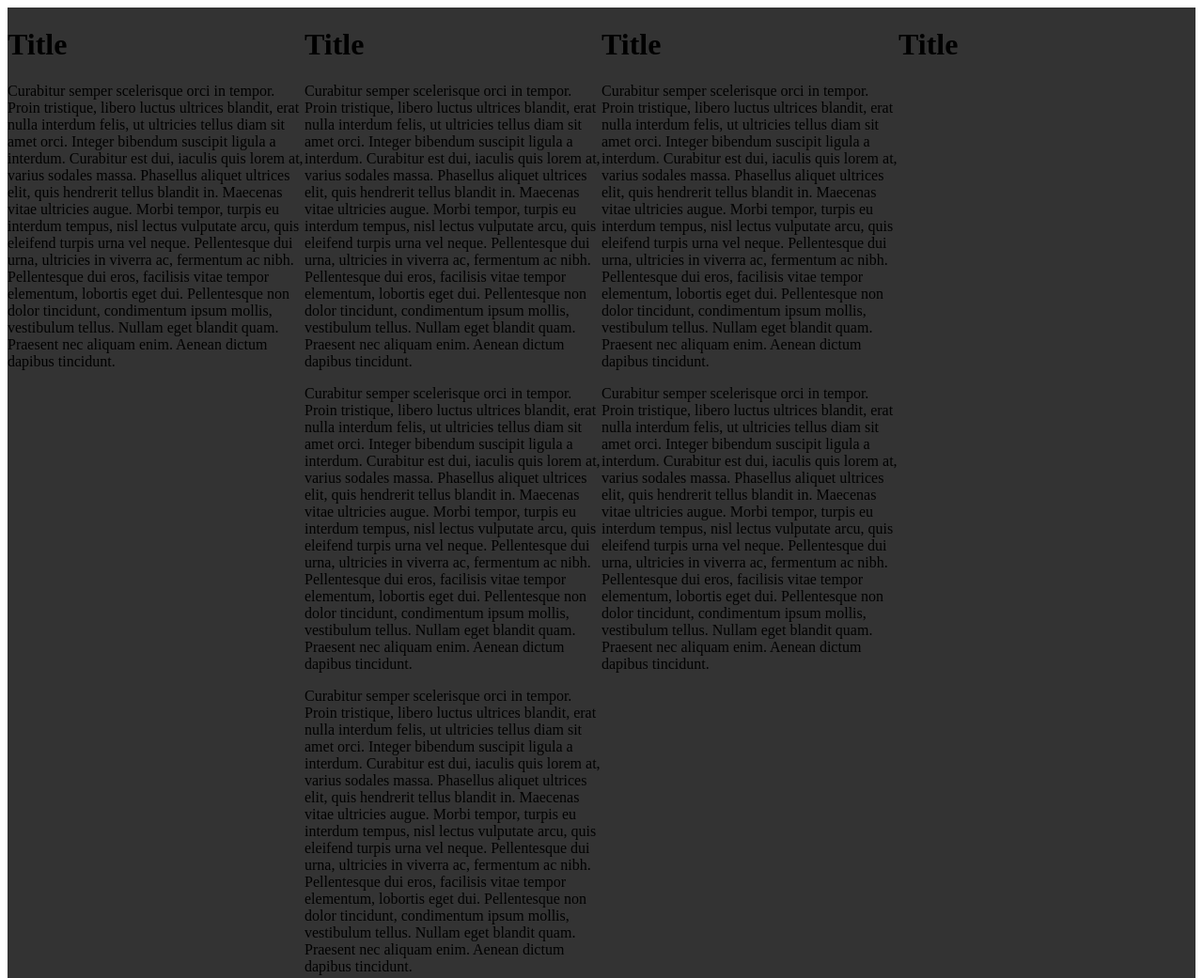
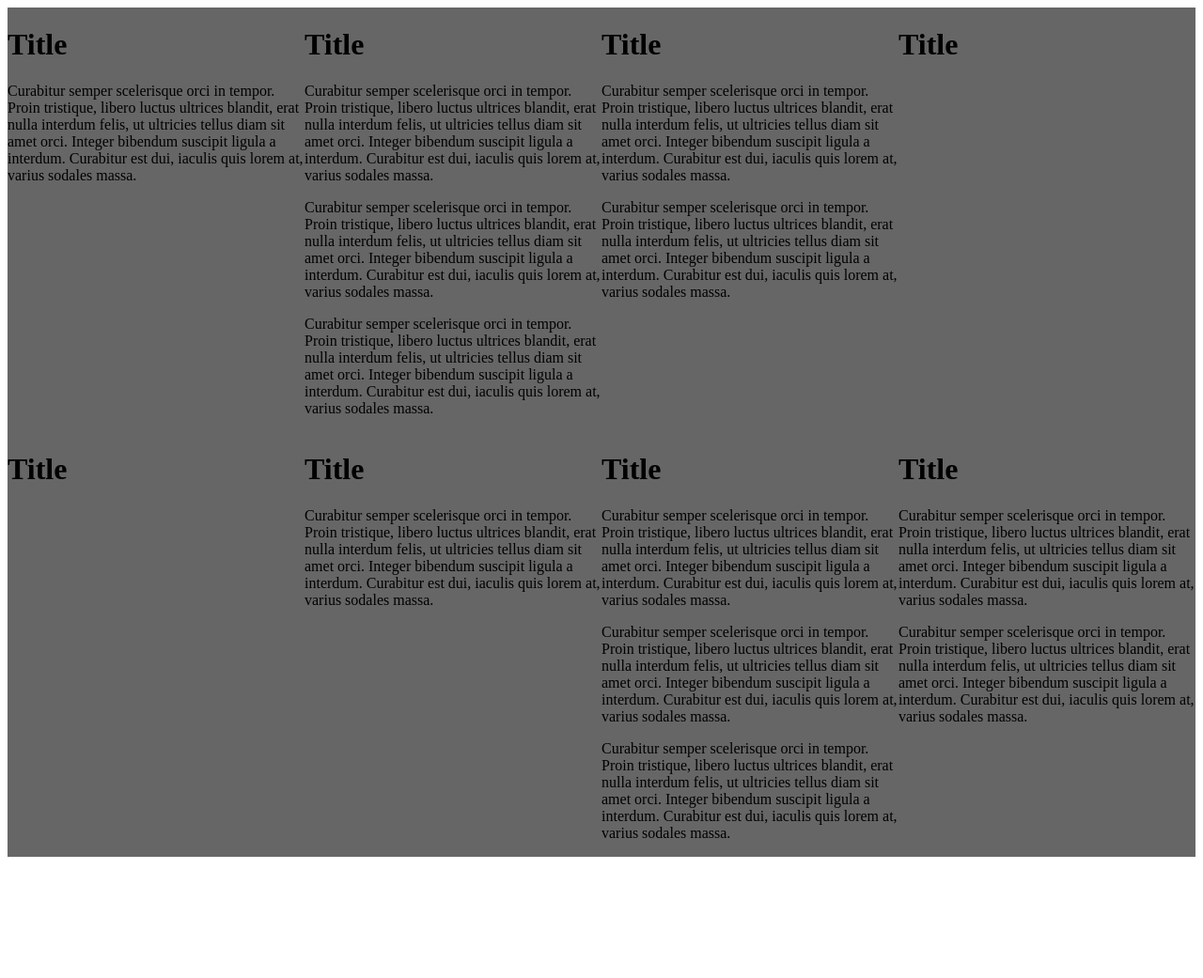
Before and after one commit to JorisPhilipsen/JQueryEqualHeight, a plain HTML site: page index.html in a window 1280 px wide. Shown: the top 1041 px of the page at 94% size. After the commit the page ends 912 px from the top, so only its background shows below. Drawn offline with nearby package versions, Linux system fonts and the light colour scheme.

Commit message:
Reworked

```diff
--- a/index.html
+++ b/index.html
@@ -11,7 +11,7 @@
         <meta name="viewport" content="width=device-width, initial-scale=1">
         <style type="text/css">
             #container {width: 100%;}
-            .column {width: 25%; float: left; background: #333;}
+            .column {width: 25%; float: left; background: #666;}
         </style>
     </head>
     <body>
@@ -19,21 +19,39 @@
         <div id="container">
             <div class="column">
                 <h1>Title</h1>
-                <p> Curabitur semper scelerisque orci in tempor. Proin tristique, libero luctus ultrices blandit, erat nulla interdum felis, ut ultricies tellus diam sit amet orci. Integer bibendum suscipit ligula a interdum. Curabitur est dui, iaculis quis lorem at, varius sodales massa. Phasellus aliquet ultrices elit, quis hendrerit tellus blandit in. Maecenas vitae ultricies augue. Morbi tempor, turpis eu interdum tempus, nisl lectus vulputate arcu, quis eleifend turpis urna vel neque. Pellentesque dui urna, ultricies in viverra ac, fermentum ac nibh. Pellentesque dui eros, facilisis vitae tempor elementum, lobortis eget dui. Pellentesque non dolor tincidunt, condimentum ipsum mollis, vestibulum tellus. Nullam eget blandit quam. Praesent nec aliquam enim. Aenean dictum dapibus tincidunt. </p>
+                <p> Curabitur semper scelerisque orci in tempor. Proin tristique, libero luctus ultrices blandit, erat nulla interdum felis, ut ultricies tellus diam sit amet orci. Integer bibendum suscipit ligula a interdum. Curabitur est dui, iaculis quis lorem at, varius sodales massa. </p>
             </div>
             <div class="column">
                 <h1>Title</h1>
-                <p> Curabitur semper scelerisque orci in tempor. Proin tristique, libero luctus ultrices blandit, erat nulla interdum felis, ut ultricies tellus diam sit amet orci. Integer bibendum suscipit ligula a interdum. Curabitur est dui, iaculis quis lorem at, varius sodales massa. Phasellus aliquet ultrices elit, quis hendrerit tellus blandit in. Maecenas vitae ultricies augue. Morbi tempor, turpis eu interdum tempus, nisl lectus vulputate arcu, quis eleifend turpis urna vel neque. Pellentesque dui urna, ultricies in viverra ac, fermentum ac nibh. Pellentesque dui eros, facilisis vitae tempor elementum, lobortis eget dui. Pellentesque non dolor tincidunt, condimentum ipsum mollis, vestibulum tellus. Nullam eget blandit quam. Praesent nec aliquam enim. Aenean dictum dapibus tincidunt. </p>
-                <p> Curabitur semper scelerisque orci in tempor. Proin tristique, libero luctus ultrices blandit, erat nulla interdum felis, ut ultricies tellus diam sit amet orci. Integer bibendum suscipit ligula a interdum. Curabitur est dui, iaculis quis lorem at, varius sodales massa. Phasellus aliquet ultrices elit, quis hendrerit tellus blandit in. Maecenas vitae ultricies augue. Morbi tempor, turpis eu interdum tempus, nisl lectus vulputate arcu, quis eleifend turpis urna vel neque. Pellentesque dui urna, ultricies in viverra ac, fermentum ac nibh. Pellentesque dui eros, facilisis vitae tempor elementum, lobortis eget dui. Pellentesque non dolor tincidunt, condimentum ipsum mollis, vestibulum tellus. Nullam eget blandit quam. Praesent nec aliquam enim. Aenean dictum dapibus tincidunt. </p>
-                <p> Curabitur semper scelerisque orci in tempor. Proin tristique, libero luctus ultrices blandit, erat nulla interdum felis, ut ultricies tellus diam sit amet orci. Integer bibendum suscipit ligula a interdum. Curabitur est dui, iaculis quis lorem at, varius sodales massa. Phasellus aliquet ultrices elit, quis hendrerit tellus blandit in. Maecenas vitae ultricies augue. Morbi tempor, turpis eu interdum tempus, nisl lectus vulputate arcu, quis eleifend turpis urna vel neque. Pellentesque dui urna, ultricies in viverra ac, fermentum ac nibh. Pellentesque dui eros, facilisis vitae tempor elementum, lobortis eget dui. Pellentesque non dolor tincidunt, condimentum ipsum mollis, vestibulum tellus. Nullam eget blandit quam. Praesent nec aliquam enim. Aenean dictum dapibus tincidunt. </p>
+                <p> Curabitur semper scelerisque orci in tempor. Proin tristique, libero luctus ultrices blandit, erat nulla interdum felis, ut ultricies tellus diam sit amet orci. Integer bibendum suscipit ligula a interdum. Curabitur est dui, iaculis quis lorem at, varius sodales massa. </p>
+                <p> Curabitur semper scelerisque orci in tempor. Proin tristique, libero luctus ultrices blandit, erat nulla interdum felis, ut ultricies tellus diam sit amet orci. Integer bibendum suscipit ligula a interdum. Curabitur est dui, iaculis quis lorem at, varius sodales massa. </p>
+                <p> Curabitur semper scelerisque orci in tempor. Proin tristique, libero luctus ultrices blandit, erat nulla interdum felis, ut ultricies tellus diam sit amet orci. Integer bibendum suscipit ligula a interdum. Curabitur est dui, iaculis quis lorem at, varius sodales massa. </p>
             </div>
             <div class="column">
                 <h1>Title</h1>
-                <p> Curabitur semper scelerisque orci in tempor. Proin tristique, libero luctus ultrices blandit, erat nulla interdum felis, ut ultricies tellus diam sit amet orci. Integer bibendum suscipit ligula a interdum. Curabitur est dui, iaculis quis lorem at, varius sodales massa. Phasellus aliquet ultrices elit, quis hendrerit tellus blandit in. Maecenas vitae ultricies augue. Morbi tempor, turpis eu interdum tempus, nisl lectus vulputate arcu, quis eleifend turpis urna vel neque. Pellentesque dui urna, ultricies in viverra ac, fermentum ac nibh. Pellentesque dui eros, facilisis vitae tempor elementum, lobortis eget dui. Pellentesque non dolor tincidunt, condimentum ipsum mollis, vestibulum tellus. Nullam eget blandit quam. Praesent nec aliquam enim. Aenean dictum dapibus tincidunt. </p>
-                <p> Curabitur semper scelerisque orci in tempor. Proin tristique, libero luctus ultrices blandit, erat nulla interdum felis, ut ultricies tellus diam sit amet orci. Integer bibendum suscipit ligula a interdum. Curabitur est dui, iaculis quis lorem at, varius sodales massa. Phasellus aliquet ultrices elit, quis hendrerit tellus blandit in. Maecenas vitae ultricies augue. Morbi tempor, turpis eu interdum tempus, nisl lectus vulputate arcu, quis eleifend turpis urna vel neque. Pellentesque dui urna, ultricies in viverra ac, fermentum ac nibh. Pellentesque dui eros, facilisis vitae tempor elementum, lobortis eget dui. Pellentesque non dolor tincidunt, condimentum ipsum mollis, vestibulum tellus. Nullam eget blandit quam. Praesent nec aliquam enim. Aenean dictum dapibus tincidunt. </p>
+                <p> Curabitur semper scelerisque orci in tempor. Proin tristique, libero luctus ultrices blandit, erat nulla interdum felis, ut ultricies tellus diam sit amet orci. Integer bibendum suscipit ligula a interdum. Curabitur est dui, iaculis quis lorem at, varius sodales massa. </p>
+                <p> Curabitur semper scelerisque orci in tempor. Proin tristique, libero luctus ultrices blandit, erat nulla interdum felis, ut ultricies tellus diam sit amet orci. Integer bibendum suscipit ligula a interdum. Curabitur est dui, iaculis quis lorem at, varius sodales massa. </p>
             </div>
             <div class="column">
                 <h1>Title</h1>
+            </div>
+            <div class="column">
+                <h1>Title</h1>
+            </div>
+            <div class="column">
+                <h1>Title</h1>
+                <p> Curabitur semper scelerisque orci in tempor. Proin tristique, libero luctus ultrices blandit, erat nulla interdum felis, ut ultricies tellus diam sit amet orci. Integer bibendum suscipit ligula a interdum. Curabitur est dui, iaculis quis lorem at, varius sodales massa. </p>
+            </div>
+            <div class="column">
+                <h1>Title</h1>
+                <p> Curabitur semper scelerisque orci in tempor. Proin tristique, libero luctus ultrices blandit, erat nulla interdum felis, ut ultricies tellus diam sit amet orci. Integer bibendum suscipit ligula a interdum. Curabitur est dui, iaculis quis lorem at, varius sodales massa. </p>
+                <p> Curabitur semper scelerisque orci in tempor. Proin tristique, libero luctus ultrices blandit, erat nulla interdum felis, ut ultricies tellus diam sit amet orci. Integer bibendum suscipit ligula a interdum. Curabitur est dui, iaculis quis lorem at, varius sodales massa. </p>
+                <p> Curabitur semper scelerisque orci in tempor. Proin tristique, libero luctus ultrices blandit, erat nulla interdum felis, ut ultricies tellus diam sit amet orci. Integer bibendum suscipit ligula a interdum. Curabitur est dui, iaculis quis lorem at, varius sodales massa. </p>
+            </div>
+            <div class="column">
+                <h1>Title</h1>
+                <p> Curabitur semper scelerisque orci in tempor. Proin tristique, libero luctus ultrices blandit, erat nulla interdum felis, ut ultricies tellus diam sit amet orci. Integer bibendum suscipit ligula a interdum. Curabitur est dui, iaculis quis lorem at, varius sodales massa. </p>
+                <p> Curabitur semper scelerisque orci in tempor. Proin tristique, libero luctus ultrices blandit, erat nulla interdum felis, ut ultricies tellus diam sit amet orci. Integer bibendum suscipit ligula a interdum. Curabitur est dui, iaculis quis lorem at, varius sodales massa. </p>
             </div>
         </div>
 
@@ -41,7 +59,7 @@
         <script>window.jQuery || document.write('<script src="jquery-1.10.2.min.js"><\/script>')</script>
         <script src="jquery.equalHeight.js"></script>
         <script>
-            $( document ).ready(function() {
+            $(document).ready(function() {
                 $(".column").EqualHeight({
                     responsive: true
                 });
```
